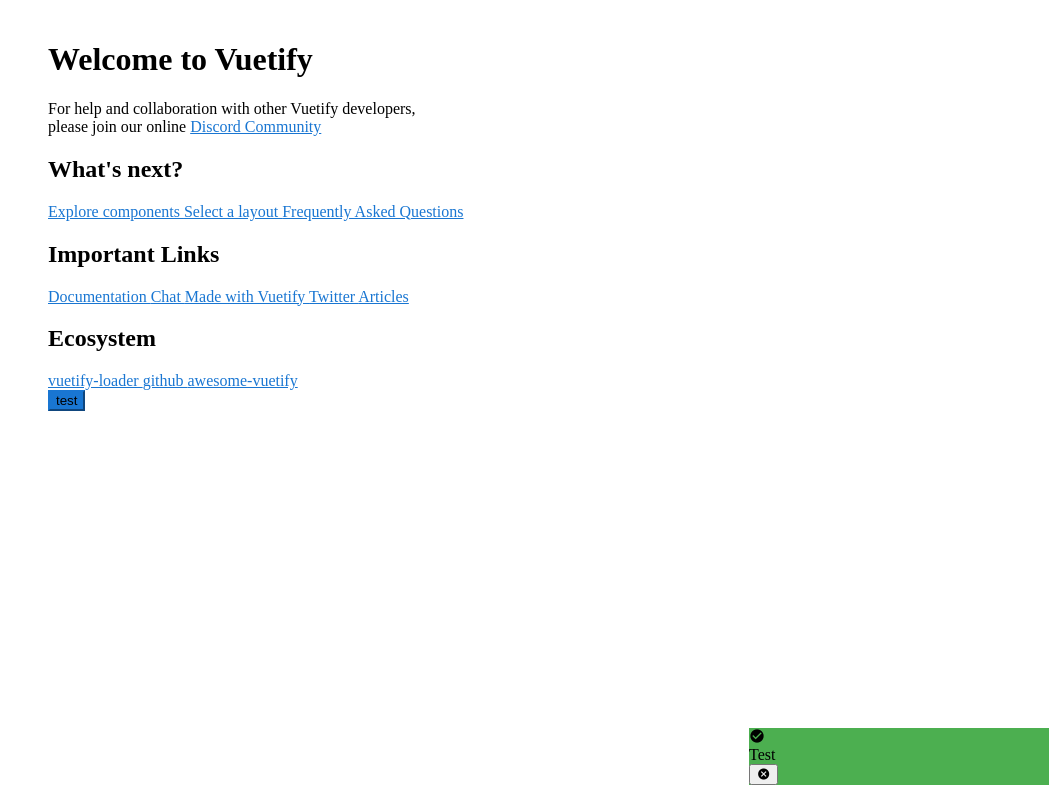
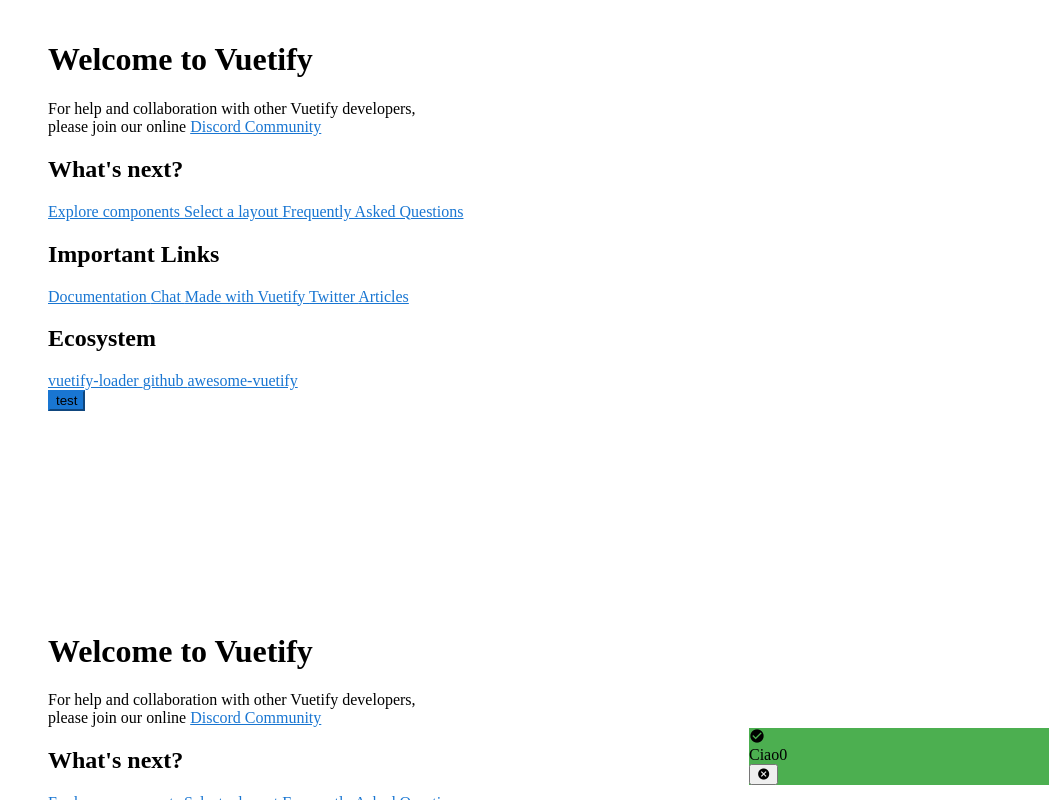
Before and after one commit to tascaenzo/dashboard, a Vue app: page / in a window 1280 px wide. Both pictures are taken after a click on the button "test". Shown: the part 1116-1916 px from the top of the page, without its empty margins (216-1280 px from the left). Built offline with nearby package versions, Linux system fonts and the light colour scheme.

Commit message:
fix  Notification

```diff
--- a/src/components/Notification.vue
+++ b/src/components/Notification.vue
@@ -16,22 +16,20 @@
       border="left"
       dismissible
       elevation="5"
-      type="success"
+      :type="notification.type"
       transition="scroll-x-transition"
       prominent
-      @click="snackbar"
-      v-model="notification.isClosed"
-
-    >
-      Test
+      @input="closeAlert(notification.id)"
+    > {{notification.message}}
     </v-alert>
   </div>
 </template>
 
 <script lang="ts">
 import { state } from '@/store/notification/state'
+import { ActionTypes } from '@/store/notification/actions'
+import { mapState, mapActions } from 'vuex'
 import Vue from 'vue'
-import { mapState } from 'vuex'
 
 export default Vue.extend({
   name: 'Notification',
@@ -43,9 +41,9 @@
   },
 
   methods: {
-    async snackbar () {
-      console.log(state.notifications)
-    }
+    ...mapActions({
+      closeAlert: ActionTypes.REMOVE_NOTIFICATION
+    })
   }
 })
 </script>
--- a/src/models/notification.dto.ts
+++ b/src/models/notification.dto.ts
@@ -1,16 +1,18 @@
+/*
 export enum Type {
   SUCCESS,
   ERROR,
   INFO,
   WARNING,
 }
+ */
 
 export class NotificationDto {
   readonly id = (Math.random().toString(36) + Date.now().toString(36)).substr(2);
   readonly message!: string;
-  readonly type!: Type;
+  readonly type!: string;
   readonly createdAt = Date.now();
-  isClosed = true;
+  readonly autoClose!: boolean;
 
   public constructor (dto?: Partial<NotificationDto>) {
     Object.assign(this, dto)
--- a/src/store/notification/actions.ts
+++ b/src/store/notification/actions.ts
@@ -3,6 +3,8 @@
 import { Mutations, MutationType } from './mutations'
 import { State } from './state'
 import { NotificationDto } from '@/models/notification.dto'
+
+const TIME_OUT = 5000
 
 export enum ActionTypes {
   PUSH_NOTIFICATION = 'PUSH_NOTIFICATION',
@@ -24,6 +26,12 @@
 export const actions: ActionTree<State, State> & Actions = {
   [ActionTypes.PUSH_NOTIFICATION] (context: ActionAugments, dto: NotificationDto) {
     context.commit(MutationType.PUSH_NOTIFICATION, dto)
+
+    if (dto.autoClose === true) {
+      setTimeout(() => {
+        context.commit(MutationType.REMOVE_NOTIFICATION, dto.id)
+      }, TIME_OUT)
+    }
   },
   [ActionTypes.REMOVE_NOTIFICATION] (context: ActionAugments, id: string) {
     context.commit(MutationType.REMOVE_NOTIFICATION, id)
--- a/src/views/Home.vue
+++ b/src/views/Home.vue
@@ -1,8 +1,9 @@
 <template>
   <div class="home">
+
     <HelloWorld msg="Welcome to Your Vue.js + TypeScript App" />
-
     <v-btn type="submit" @click="addMsg" color="primary">test</v-btn>
+    <HelloWorld msg="Welcome to Your Vue.js + TypeScript App" />
 
     <Notification />
   </div>
@@ -17,13 +18,24 @@
 
 export default Vue.extend({
   name: 'Home',
+
+  data: function () {
+    return {
+      n: 0
+    }
+  },
+
   components: {
     HelloWorld,
     Notification
   },
   methods: {
     async addMsg () {
-      this.$store.dispatch(ActionTypes.PUSH_NOTIFICATION, new NotificationDto())
+      this.$store.dispatch(ActionTypes.PUSH_NOTIFICATION, new NotificationDto({
+        message: 'Ciao' + this.n++,
+        type: 'success',
+        autoClose: true
+      }))
     }
   }
 })
```
